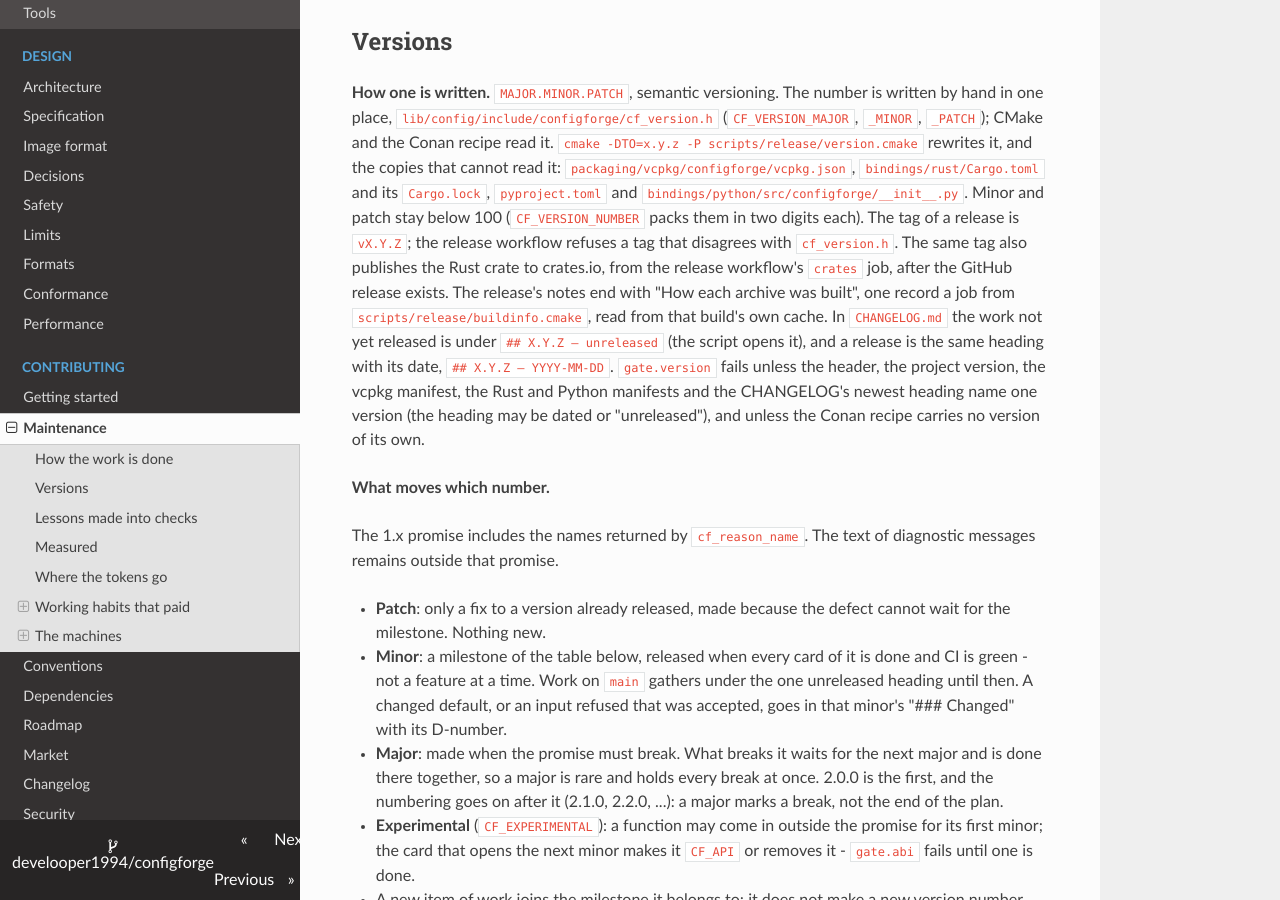
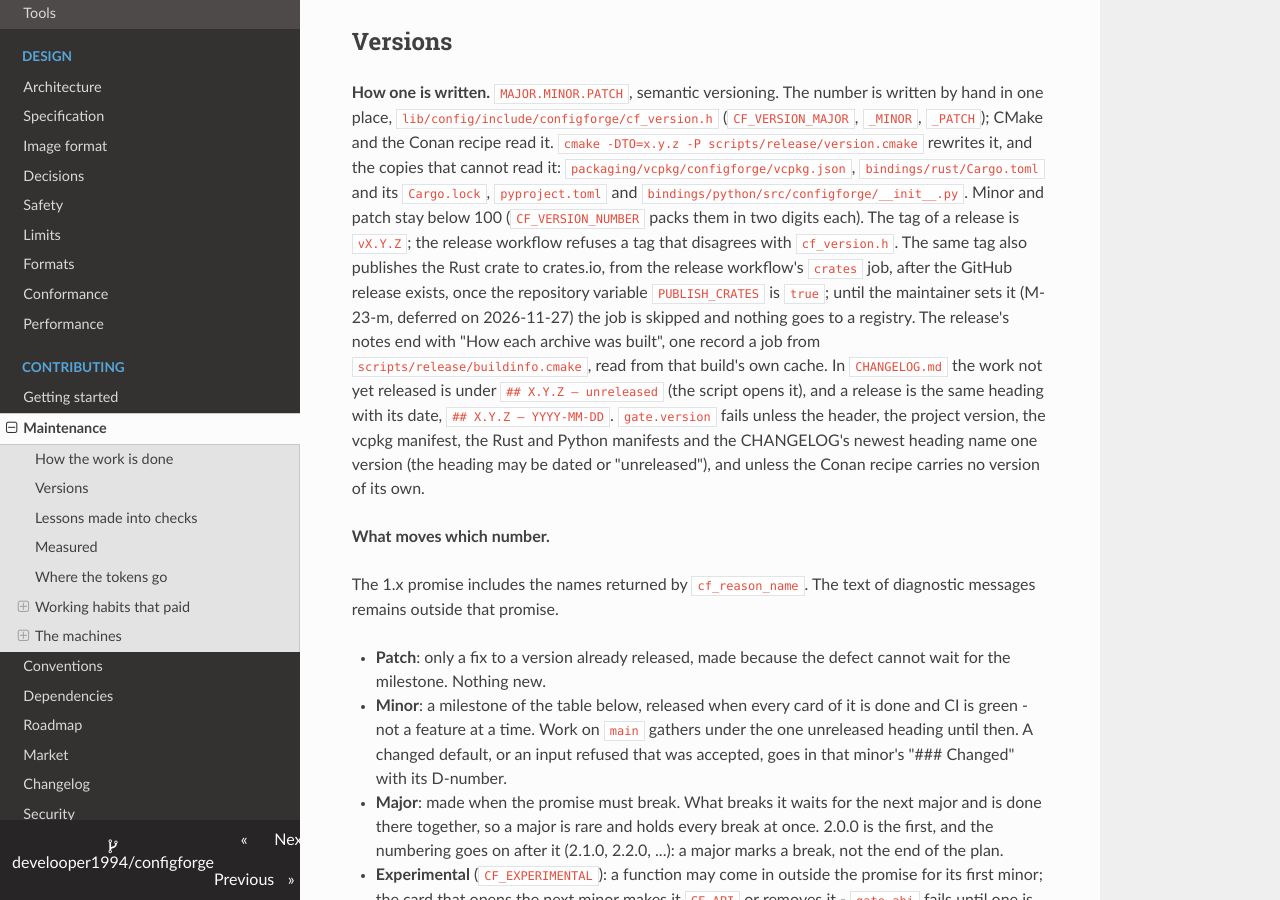
Before and after one commit to develooper1994/configforge, an MkDocs documentation site: the page built from docs/Maintaining.md, in a window 1280 px wide and 900 px high, scrolled down 850 px. Built offline with MkDocs 1.6.1, drawn with Linux system fonts in a browser that asks for light colours.

Commit message:
Release: the crates.io job waits on PUBLISH_CRATES; publishing to the registries deferred (M-23-m)
Co-Authored-By: Claude Opus 5.5 <noreply@anthropic.com>

```diff
--- a/docs/Maintaining.md
+++ b/docs/Maintaining.md
@@ -51,7 +51,7 @@ the copies that cannot read it: `packaging/vcpkg/configforge/vcpkg.json`,
 `bindings/python/src/configforge/__init__.py`. Minor and patch stay below
 100 (`CF_VERSION_NUMBER` packs them in two digits each). The tag of a
 release is `vX.Y.Z`; the release workflow refuses a tag that disagrees
-with `cf_version.h`. The same tag also publishes the Rust crate to crates.io, from the release workflow's `crates` job, after the GitHub release exists. The release's notes end with "How each archive was built", one record a job from `scripts/release/buildinfo.cmake`, read from that build's own cache. In `CHANGELOG.md` the work not yet released is under
+with `cf_version.h`. The same tag also publishes the Rust crate to crates.io, from the release workflow's `crates` job, after the GitHub release exists, once the repository variable `PUBLISH_CRATES` is `true`; until the maintainer sets it (M-23-m, deferred on 2026-11-27) the job is skipped and nothing goes to a registry. The release's notes end with "How each archive was built", one record a job from `scripts/release/buildinfo.cmake`, read from that build's own cache. In `CHANGELOG.md` the work not yet released is under
 `## X.Y.Z — unreleased` (the script opens it), and a release is the same
 heading with its date, `## X.Y.Z — YYYY-MM-DD`. `gate.version` fails
 unless the header, the project version, the vcpkg manifest, the Rust and
```
Also changed, not shown: HANDOFF.md (+3 -4 lines), docs/plan/M-maintainer.md (+1 -0 lines), 1 other file.
